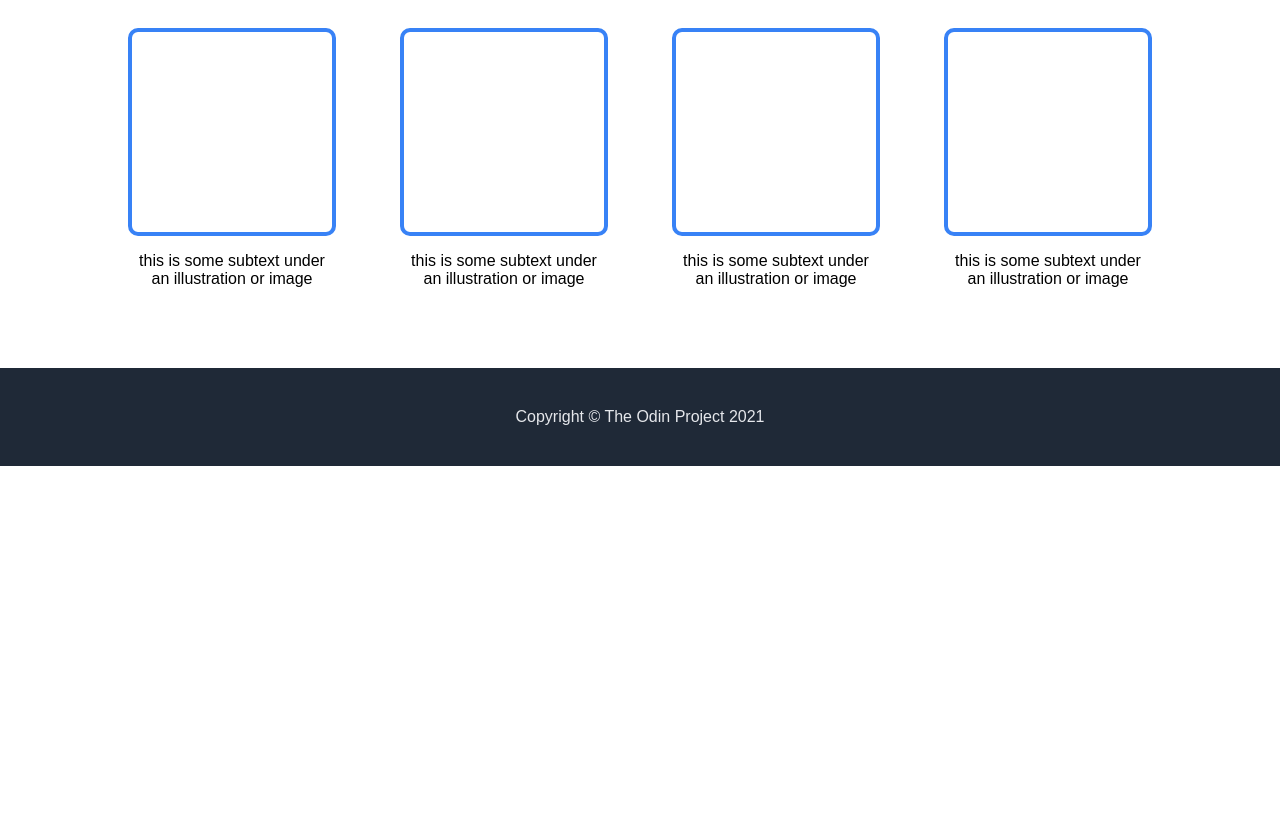
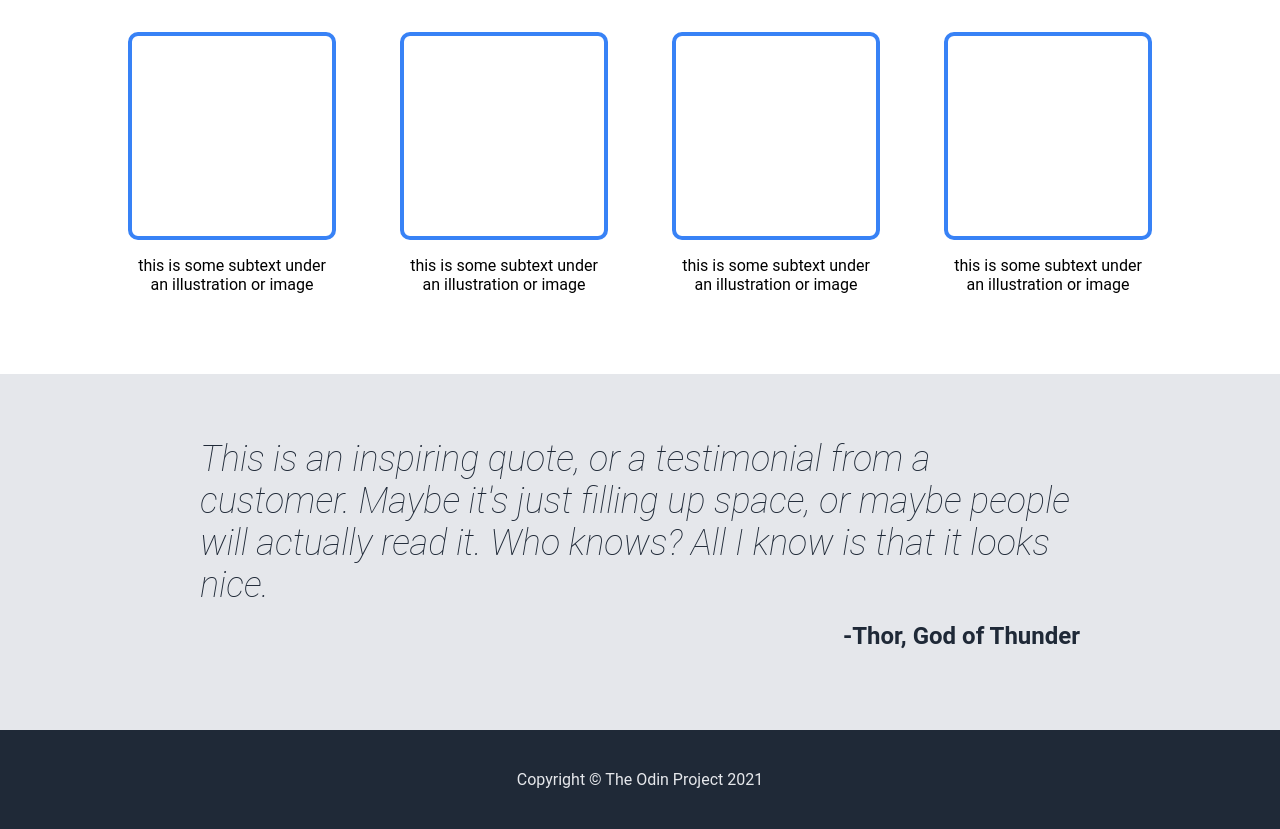
Before and after one commit to AatifM/odin-landing-page, a plain HTML site: page index.html in a window 1280 px wide. Shown: the part 511-1340 px from the top of the page. Before the commit the page ends 977 px from the top, so only its background shows below. Drawn offline with Linux system fonts and the light colour scheme.

Commit message:
Complete section3 quote

```diff
--- a/index.html
+++ b/index.html
@@ -49,7 +49,13 @@
         </div>
     </div>
     <div class="section3">
-
+        <p class="quote"><em>This is an inspiring quote, or a testimonial from a customer.
+            Maybe it's just filling up space, or maybe people will actually
+            read it. Who knows? All I know is that it looks nice.
+        </em></p>
+        <div class="author">
+            <p><strong>-Thor, God of Thunder</strong></p>
+        </div>
     </div>
     <div class="section4">
 
--- a/styles.css
+++ b/styles.css
@@ -1,5 +1,5 @@
 * {
-    font-family: 'Robot', sans-serif;
+    font-family: "Roboto", sans-serif;
 }
 
 body {
@@ -126,3 +126,28 @@ body {
     text-align: center;
     width: 200px;
 }
+
+.section3 {
+    background-color: #E5E7EB;
+    padding: 64px 200px 64px 200px;
+    display: flex;
+    flex-direction: column;
+}
+
+.section3 .quote {
+    font-size: 36px;
+    font-weight: 100;
+    font-style: italic;
+    color: #1F2937;
+    margin: 0;
+}
+
+.section3 .author strong {
+    font-size: 24px;
+    color: #1F2937;
+}
+
+.section3 .author {
+    display: flex;
+    justify-content: right;
+}
```
